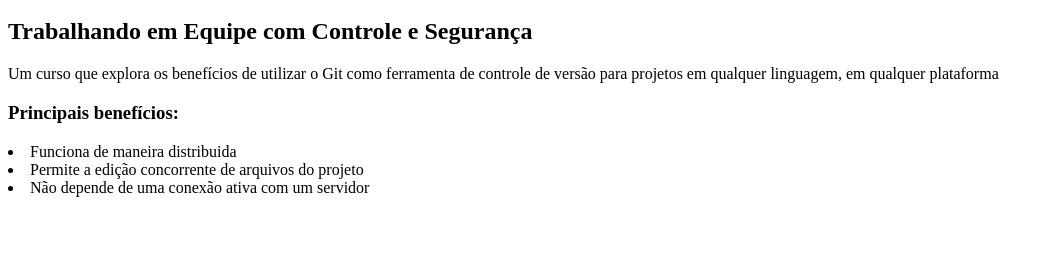
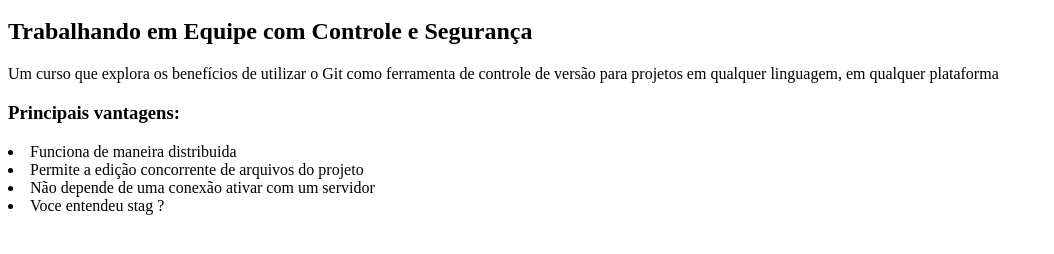
Before and after one commit to stag006/curso-git, a plain HTML site: page index.html in a window 1280 px wide. Shown: the part 48-302 px from the top of the page, without its empty margins (0-1054 px from the left). Drawn offline with Linux system fonts and the light colour scheme.

Commit message:
Testando no notepad++

```diff
--- a/index.html
+++ b/index.html
@@ -7,11 +7,12 @@
 
         <p>Um curso que explora os benefícios de utilizar o Git como ferramenta de controle de versão para projetos em qualquer linguagem, em qualquer plataforma</p>
 
-        <h3>Principais benefícios:</h3>
+        <h3>Principais vantagens:</h3>
         <u1>
             <li>Funciona de maneira distribuida</li>
             <li>Permite a edição concorrente de arquivos do projeto</li>
-            <li>Não depende de uma conexão ativa com um servidor</li>
+            <li>Não depende de uma conexão ativar com um servidor</li>
+			<li>Voce entendeu stag ?</li>
         </u1>
     </body>
 </html>
```
